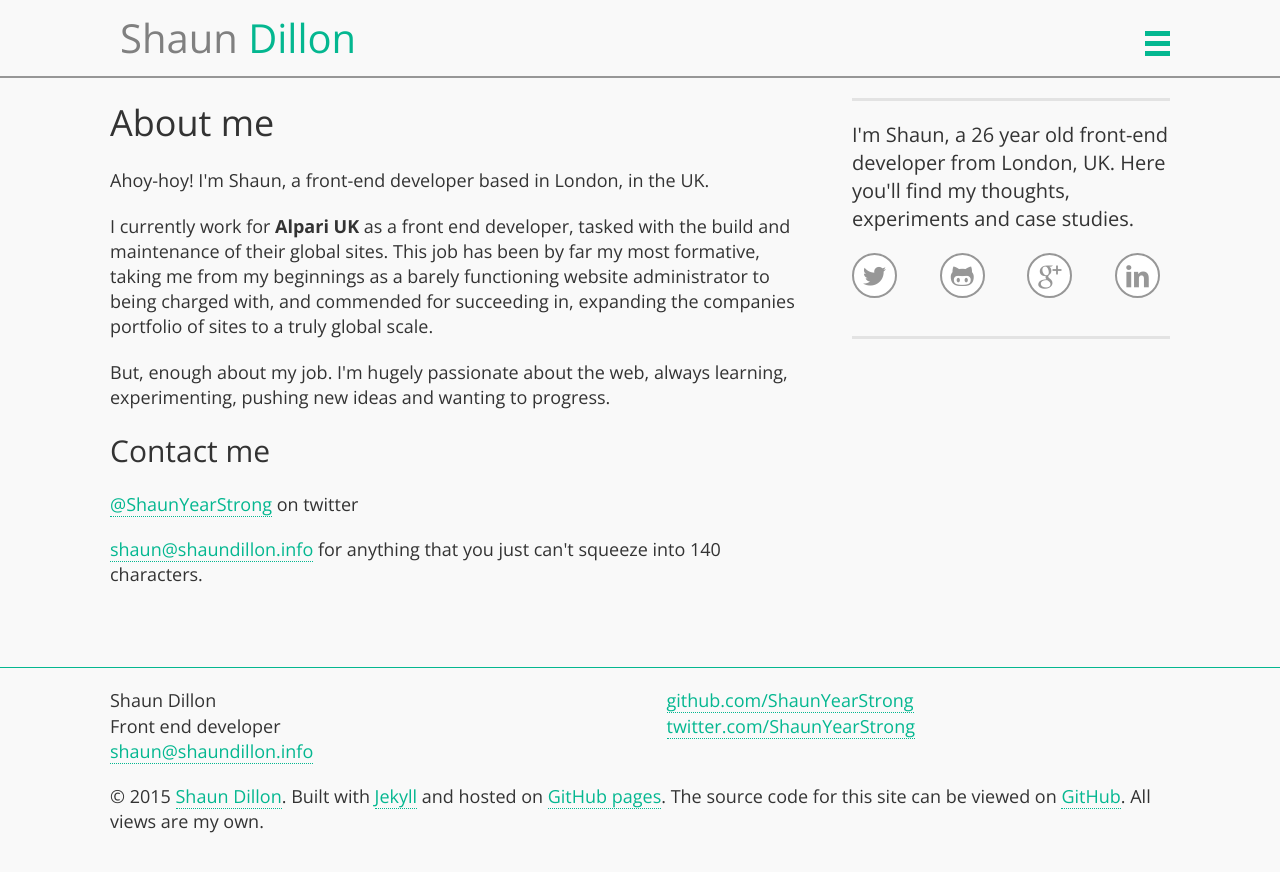
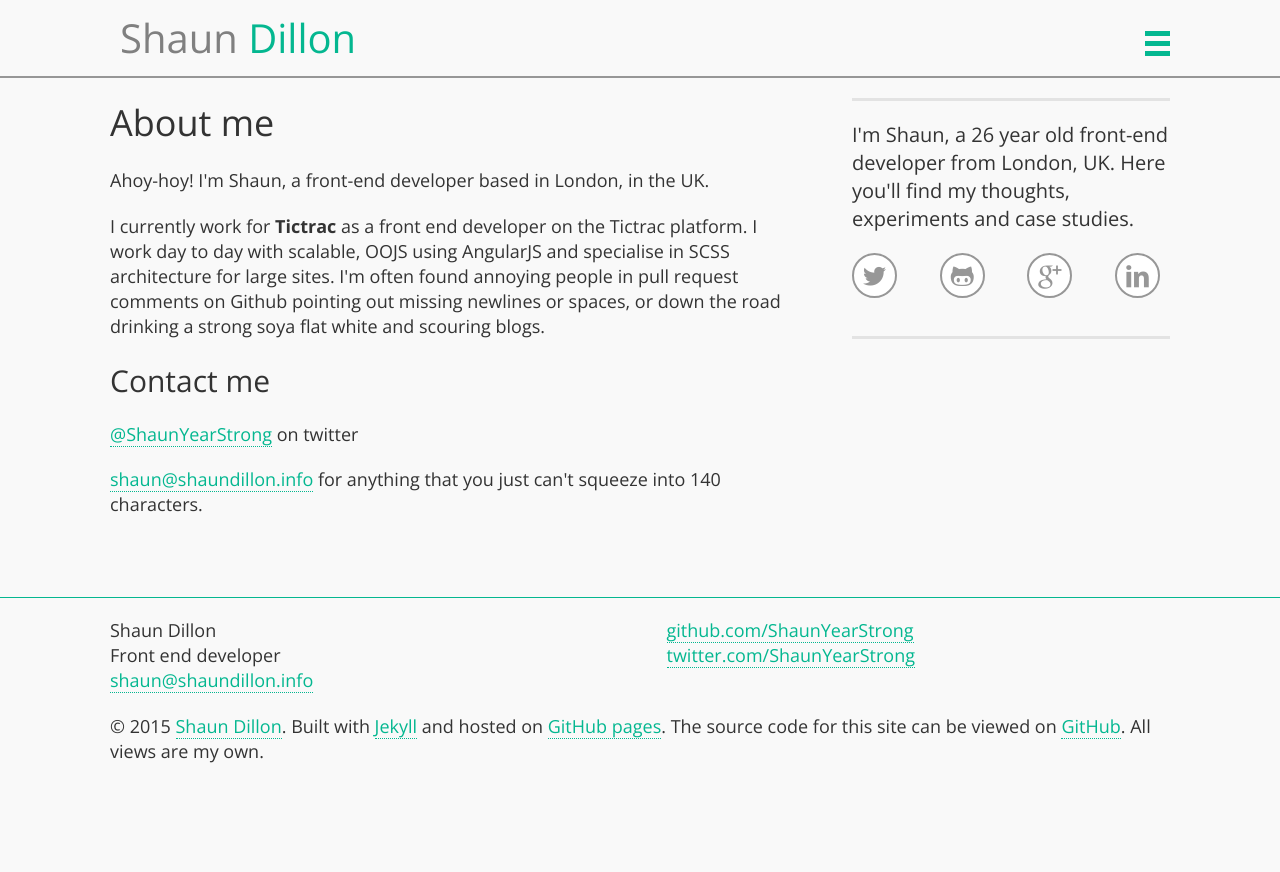
Before and after one commit to ShaunYearStrong/ShaunYearStrong.github.io, a Jekyll site: the page built from about/index.html, in a window 1280 px wide. Shown: the top 872 px of the page. Built offline with Jekyll 4.4.1, drawn with Linux system fonts in a browser that asks for light colours; nearby versions of some CDN libraries; Markdown is read by kramdown in place of the engine named in the settings.

Commit message:
Cleaning up html

```diff
--- a/_layouts/default.html
+++ b/_layouts/default.html
@@ -1,6 +1,7 @@
 <!DOCTYPE html>
 <html>
 <head>
+
   <meta charset="utf-8">
   <meta http-equiv="X-UA-Compatible" content="IE=edge,chrome=1">
   <title>{{ page.title }}</title>
@@ -27,23 +28,20 @@
 
     </script>
 </head>
+
 <body>
 
   <div class="wrap">
 
     {% include header.html %}
 
-
     {{ content }}
-
-
 
     {% include footer.html %}
 
-
 </div>
 
+<script src="/js/min/global.min.js"></script>
 
-  <script src="/js/min/global.min.js"></script>
 </body>
 </html>
--- a/_layouts/post.html
+++ b/_layouts/post.html
@@ -5,8 +5,8 @@
 
 <div class="container site post">
     <main role="main" class="site__body">
+        <article class="post__main">
 
-        <article class="post__main">
             <header>
                 <h1 class="post__title">{{ page.title }}</h1>
                 <p class="post__meta">Published - <time pubdate="pubdate">{{ page.date | date: "%-d %B %Y" }}</time></p>
@@ -15,6 +15,7 @@
             <div class="post__body">
                 {{ content }}
             </div>
+
         </article>
     </main>
 
--- a/_posts/2014-01-27-shaundillon-info-is-finally-live.markdown
+++ b/_posts/2014-01-27-shaundillon-info-is-finally-live.markdown
@@ -17,9 +17,8 @@
 So, I decided: "What if I just get it live and work on the design in increments?". I'd get to practice continuous integration, and I'd finally have a site live. So that's what I did. Now, depending on when you're reading this, it could just be a bare bones Jekyll blog or something new and exciting.
 
 <figure>
-  <img src="/img/post-images/2014/jan/2014-01-27-screenshot.png" alt="screenshot of this website with default jekyll styling" />
-  <figcaption>A look back at this site when all it consisted of was a bare bones Jekyll setup.</figcaption>
-
+    <img src="/img/post-images/2014/jan/2014-01-27-screenshot.png" alt="screenshot of this website with default jekyll styling" />
+    <figcaption>A look back at this site when all it consisted of was a bare bones Jekyll setup.</figcaption>
 </figure>
 
 This site is built on [Jekyll][jekyll] and hosted on [GitHub pages][github-pages]. I'd also like to thank [Andy Taylor][andy-taylor] as this site would not exist without his [guide on installing Jekyll on Mac OSX][jekyll-guide].
--- a/about/index.html
+++ b/about/index.html
@@ -4,11 +4,17 @@
 ---
 
 <div id="about" class="site--about">
-  <h1>About me</h1>
-  <p>Ahoy-hoy! I'm Shaun, a front-end developer based in London, in the UK.</p>
-  <p>I currently work for <strong>Alpari UK</strong> as a front end developer, tasked with the build and maintenance of their global sites. This job has been by far my most formative, taking me from my beginnings as a barely functioning website administrator to being charged with, and commended for succeeding in, expanding the companies portfolio of sites to a truly global scale.</p>
-  <p>But, enough about my job. I'm hugely passionate about the web, always learning, experimenting, pushing new ideas and wanting to progress.</p>
-  <h2>Contact me</h2>
-  <p><a href="http://www.twitter.com/ShaunYearStrong">@ShaunYearStrong</a> on twitter</p>
-  <p><a href="mailto:shaun@shaundillon.info">shaun@shaundillon.info</a> for anything that you just can't squeeze into 140 characters.</p>
+
+    <h1>About me</h1>
+    <p>Ahoy-hoy! I'm Shaun, a front-end developer based in London, in the UK.</p>
+    <p>I currently work for <strong>Tictrac</strong> as a front end developer on the Tictrac platform. I work day to day with scalable, OOJS using AngularJS and specialise in SCSS architecture for large sites. I'm often found annoying people in pull request comments on Github pointing out missing newlines or spaces, or down the road drinking a strong soya flat white and scouring blogs.</p>
+
+    <h2>Contact me</h2>
+    <p>
+        <a href="http://www.twitter.com/ShaunYearStrong">@ShaunYearStrong</a> on twitter
+    </p>
+    <p>
+        <a href="mailto:shaun@shaundillon.info">shaun@shaundillon.info</a> for anything that you just can't squeeze into 140 characters.
+    </p>
+
 </div>
```
Also changed, not shown: _layouts/homepage.html (+5 -5 lines). Lines whose indentation alone changed are shown as unchanged.
